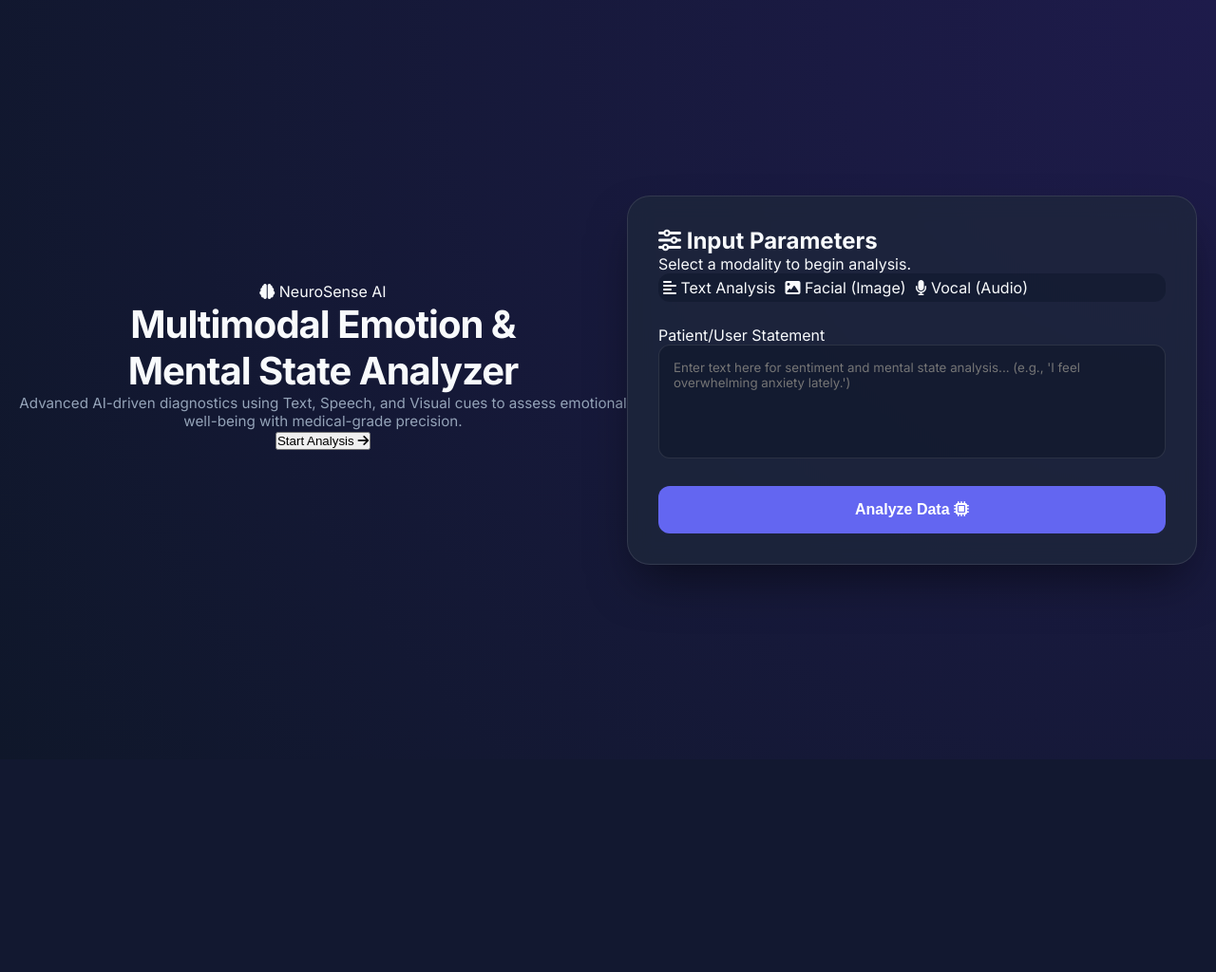
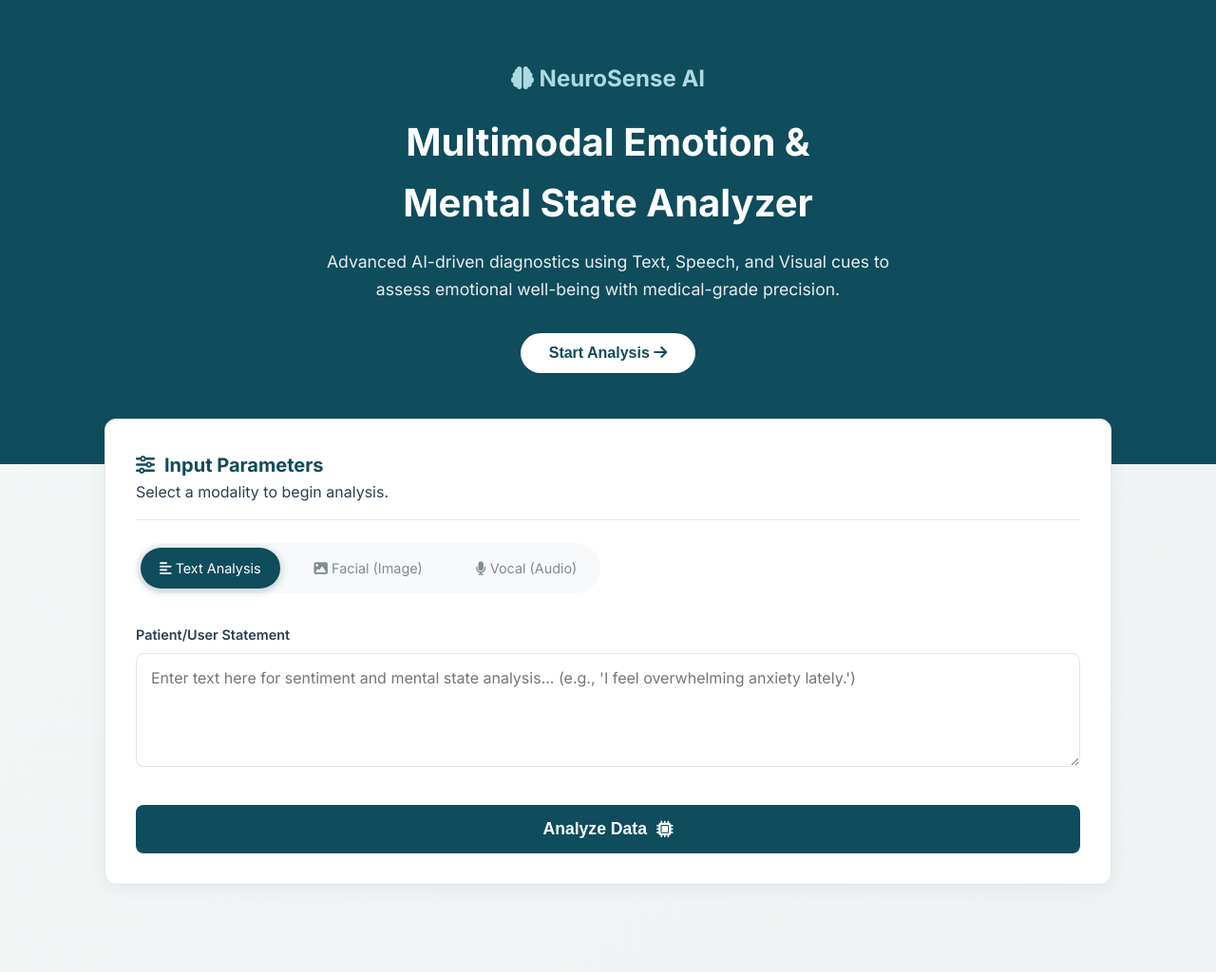
Before and after one commit to akshayac21/Multimodel-Emotion-Detection, a Flask app: page / in a window 1280 px wide. Shown: the whole page at 95% size. Before the commit the page ends 685 px from the top, so only its background shows below. Run offline with Flask 3, Linux system fonts and the light colour scheme; parts of the project's set-up code (start-up, migrations or seed data) failed here and were passed over.

Commit message:
Update style.css
change ui

```diff
--- a/static/css/style.css
+++ b/static/css/style.css
@@ -1,177 +1,396 @@
-/* --- Global Variables & Reset --- */
 :root {
-    --bg-dark: #0f172a;
-    --card-bg: rgba(30, 41, 59, 0.7);
-    --accent: #6366f1;
-    --accent-hover: #4f46e5;
-    --text-main: #f8fafc;
-    --text-muted: #94a3b8;
-    --glass-border: rgba(255, 255, 255, 0.1);
+    /* Medical / Tech Palette */
+    --primary: #0f4c5c;      /* Deep Teal */
+    --primary-light: #186a7e;
+    --accent: #e36414;       /* Alert Orange (used sparingly) */
+    --bg-body: #f4f7f6;      /* Clean Clinical Grey */
+    --bg-card: #ffffff;
+    --text-main: #2c3e50;
+    --text-muted: #7f8c8d;
+    --border: #e0e6ed;
+    --success: #27ae60;
+    --shadow: 0 4px 20px rgba(0, 0, 0, 0.05);
+    --radius: 12px;
 }
 
 * {
+    box-sizing: border-box;
     margin: 0;
     padding: 0;
-    box-sizing: border-box;
 }
 
 body {
     font-family: 'Inter', sans-serif;
-    background: radial-gradient(circle at top right, #1e1b4b, var(--bg-dark));
+    background-color: --bg-body;
+    background: linear-gradient(135deg, #f4f7f6 0%, #eef2f3 100%);
     color: var(--text-main);
-    min-height: 100vh;
+    line-height: 1.6;
+}
+
+/* 1️⃣ HERO SECTION */
+.hero-section {
+    background: var(--primary);
+    color: white;
+    padding: 4rem 2rem;
     display: flex;
     justify-content: center;
     align-items: center;
-    padding: 20px;
+    text-align: center;
+    position: relative;
+    overflow: hidden;
+    margin-bottom: -3rem; /* Overlap effect */
+    padding-bottom: 6rem;
 }
 
-.container {
-    width: 100%;
-    max-width: 600px;
+.hero-content {
+    max-width: 800px;
+    z-index: 2;
 }
 
-/* --- Header --- */
-header {
-    text-align: center;
-    margin-bottom: 30px;
+.logo-area {
+    font-size: 1.5rem;
+    font-weight: 700;
+    margin-bottom: 1rem;
+    color: #aed9e0;
 }
 
-header h1 {
+.hero-section h1 {
     font-size: 2.5rem;
-    font-weight: 800;
-    letter-spacing: -1px;
+    margin-bottom: 1rem;
+    font-weight: 700;
 }
 
-header .accent {
-    color: var(--accent);
+.hero-section p {
+    font-size: 1.1rem;
+    opacity: 0.9;
+    margin-bottom: 2rem;
+    max-width: 600px;
+    margin-left: auto;
+    margin-right: auto;
 }
 
-header p {
-    color: var(--text-muted);
-    font-size: 0.95rem;
+.cta-button {
+    background: white;
+    color: var(--primary);
+    border: none;
+    padding: 12px 30px;
+    border-radius: 50px;
+    font-size: 1rem;
+    font-weight: 600;
+    cursor: pointer;
+    transition: transform 0.2s;
 }
 
-/* --- Main Card (Glassmorphism) --- */
-.card {
-    background: var(--card-bg);
-    backdrop-filter: blur(12px);
-    -webkit-backdrop-filter: blur(12px);
-    border: 1px solid var(--glass-border);
-    border-radius: 24px;
-    padding: 32px;
-    box-shadow: 0 25px 50px -12px rgba(0, 0, 0, 0.5);
+.cta-button:hover {
+    transform: translateY(-2px);
+    box-shadow: 0 5px 15px rgba(0,0,0,0.2);
 }
 
-/* --- Tabs --- */
+/* 2️⃣ CONTAINER */
+.container {
+    max-width: 1100px;
+    margin: 0 auto;
+    padding: 0 20px 60px 20px;
+    position: relative;
+    z-index: 5;
+}
+
+.card {
+    background: var(--bg-card);
+    border-radius: var(--radius);
+    box-shadow: var(--shadow);
+    padding: 2rem;
+    margin-bottom: 2rem;
+    border: 1px solid var(--border);
+}
+
+.card-header {
+    margin-bottom: 1.5rem;
+    border-bottom: 1px solid var(--border);
+    padding-bottom: 1rem;
+}
+
+.card-header h2, .card-header h3 {
+    font-size: 1.25rem;
+    color: var(--primary);
+    display: flex;
+    align-items: center;
+    gap: 10px;
+}
+
+/* 3️⃣ TABS */
 .tabs {
     display: flex;
-    gap: 10px;
-    margin-bottom: 25px;
-    background: rgba(15, 23, 42, 0.5);
+    gap: 1rem;
+    margin-bottom: 2rem;
+    background: #f8f9fa;
     padding: 5px;
-    border-radius: 12px;
+    border-radius: 50px;
+    width: fit-content;
 }
 
-.tab-btn {
-    flex: 1;
-    padding: 10px;
-    border: none;
-    background: transparent;
+.tab {
+    padding: 10px 20px;
+    cursor: pointer;
+    border-radius: 40px;
+    font-weight: 500;
+    font-size: 0.9rem;
     color: var(--text-muted);
-    font-weight: 600;
-    cursor: pointer;
-    border-radius: 8px;
     transition: all 0.3s ease;
 }
 
-.tab-btn.active {
-    background: var(--accent);
-    color: white;
-    box-shadow: 0 4px 12px rgba(99, 102, 241, 0.3);
+.tab:hover {
+    color: var(--primary);
 }
 
-/* --- Inputs --- */
-.hidden { display: none; }
+.tab.active {
+    background: var(--primary);
+    color: white;
+    box-shadow: 0 2px 10px rgba(15, 76, 92, 0.3);
+}
+
+/* 4️⃣ INPUTS */
+.input-group label {
+    display: block;
+    margin-bottom: 0.5rem;
+    font-weight: 600;
+    font-size: 0.9rem;
+}
 
 textarea {
     width: 100%;
     height: 120px;
-    background: rgba(15, 23, 42, 0.6);
-    border: 1px solid var(--glass-border);
-    border-radius: 12px;
     padding: 15px;
-    color: white;
+    border: 1px solid var(--border);
+    border-radius: 8px;
     font-family: inherit;
-    resize: none;
-    outline: none;
-    transition: border-color 0.3s;
+    font-size: 1rem;
+    resize: vertical;
 }
 
 textarea:focus {
-    border-color: var(--accent);
+    outline: 2px solid var(--primary-light);
+    border-color: transparent;
 }
 
-/* Custom File Upload Design */
-.file-label {
+/* Drop Zone */
+.drop-zone {
+    width: 100%;
+    height: 150px;
+    padding: 25px;
+    display: flex;
+    align-items: center;
+    justify-content: center;
+    text-align: center;
+    border: 2px dashed var(--border);
+    border-radius: 10px;
     cursor: pointer;
-    display: block;
+    background: #fafbfc;
+    transition: border 0.3s;
+    position: relative;
 }
 
-#file-field { display: none; }
-
-.upload-design {
-    border: 2px dashed var(--glass-border);
-    border-radius: 12px;
-    padding: 40px 20px;
-    text-align: center;
-    transition: all 0.3s;
+.drop-zone:hover {
+    border-color: var(--primary);
+    background: #f0f4f5;
 }
 
-.upload-design:hover {
-    border-color: var(--accent);
-    background: rgba(99, 102, 241, 0.05);
+.drop-zone__input {
+    display: none;
 }
 
-.upload-design i {
-    font-size: 2.5rem;
-    color: var(--accent);
-    margin-bottom: 15px;
+.drop-zone__prompt {
+    color: var(--text-muted);
+    font-size: 1rem;
 }
 
-/* --- Button --- */
+.drop-zone__prompt i {
+    font-size: 2rem;
+    margin-bottom: 10px;
+    color: var(--primary-light);
+}
+
+/* Previews */
+#preview-container {
+    margin-top: 15px;
+    padding: 15px;
+    background: #f8f9fa;
+    border-radius: 8px;
+    text-align: center;
+}
+
+#image-preview {
+    max-height: 200px;
+    max-width: 100%;
+    border-radius: 6px;
+    box-shadow: 0 2px 5px rgba(0,0,0,0.1);
+}
+
+audio {
+    width: 100%;
+    margin-top: 10px;
+}
+
+/* Submit Button */
 .submit-btn {
     width: 100%;
-    margin-top: 25px;
-    padding: 16px;
-    background: var(--accent);
+    margin-top: 2rem;
+    padding: 15px;
+    background: var(--primary);
     color: white;
     border: none;
-    border-radius: 12px;
-    font-weight: 700;
-    font-size: 1rem;
+    border-radius: 8px;
+    font-size: 1.1rem;
+    font-weight: 600;
     cursor: pointer;
+    display: flex;
+    justify-content: center;
+    align-items: center;
+    gap: 10px;
     transition: background 0.3s;
 }
 
 .submit-btn:hover {
-    background: var(--accent-hover);
+    background: var(--primary-light);
 }
 
-/* --- Loading Spinner --- */
-#loading {
-    margin-top: 20px;
+.submit-btn:disabled {
+    background: #ccc;
+    cursor: not-allowed;
+}
+
+/* 5️⃣ RESULTS GRID */
+.results-grid {
+    display: grid;
+    grid-template-columns: 1fr 1fr;
+    gap: 1.5rem;
+}
+
+.result-card {
+    margin-bottom: 0;
+    display: flex;
+    flex-direction: column;
+}
+
+.highlight-card {
+    grid-column: span 2; /* Summary takes full width on mobile/tablet */
+    border-left: 5px solid var(--primary);
+}
+
+.stat-grid {
+    display: grid;
+    grid-template-columns: 1fr 1fr;
+    gap: 20px;
+    margin-bottom: 20px;
+}
+
+.stat-item {
+    background: #f8f9fa;
+    padding: 15px;
+    border-radius: 8px;
     text-align: center;
+}
+
+.stat-label {
+    display: block;
+    font-size: 0.85rem;
+    color: var(--text-muted);
+    text-transform: uppercase;
+    letter-spacing: 0.5px;
+}
+
+.stat-value {
+    display: block;
+    font-size: 1.8rem;
+    font-weight: 700;
+    color: var(--text-main);
+}
+
+.text-primary { color: var(--primary); }
+
+/* Mental Health Bar */
+.mh-box {
+    margin-top: 10px;
+}
+
+.mh-header {
+    display: flex;
+    justify-content: space-between;
+    margin-bottom: 8px;
+    font-weight: 600;
+}
+
+.progress-bar-bg {
+    height: 10px;
+    background: #eee;
+    border-radius: 5px;
+    overflow: hidden;
+    margin-bottom: 5px;
+}
+
+.progress-bar-fill {
+    height: 100%;
+    background: linear-gradient(90deg, var(--success), var(--primary));
+    transition: width 1s ease-out;
+}
+
+.badge {
+    padding: 2px 8px;
+    border-radius: 4px;
+    font-size: 0.8rem;
+    background: #eee;
+}
+.badge-warning { background: #ffeeba; color: #856404; }
+.badge-success { background: #d4edda; color: #155724; }
+
+.plot-image {
+    width: 100%;
+    height: auto;
+    border-radius: 8px;
+    border: 1px solid #eee;
+}
+
+.text-read-only {
+    font-style: italic;
+    color: var(--text-muted);
+    background: #f9f9f9;
+    padding: 1rem;
+    border-radius: 8px;
+    border-left: 3px solid #ccc;
+}
+
+.file-recap {
+    display: flex;
+    flex-direction: column;
+    align-items: center;
+    padding: 1rem;
+    color: var(--text-muted);
+}
+.file-recap i { font-size: 2rem; margin-bottom: 0.5rem; }
+
+/* 6️⃣ UTILS & LOADER */
+.hidden { display: none !important; }
+
+.loader-overlay {
+    position: absolute;
+    top: 0; left: 0; right: 0; bottom: 0;
+    background: rgba(255, 255, 255, 0.9);
+    display: flex;
+    flex-direction: column;
+    justify-content: center;
+    align-items: center;
+    z-index: 10;
+    border-radius: var(--radius);
 }
 
 .spinner {
     width: 40px;
     height: 40px;
-    border: 4px solid rgba(255, 255, 255, 0.1);
-    border-top: 4px solid var(--accent);
+    border: 4px solid #f3f3f3;
+    border-top: 4px solid var(--primary);
     border-radius: 50%;
-    margin: 0 auto 10px;
     animation: spin 1s linear infinite;
+    margin-bottom: 1rem;
 }
 
 @keyframes spin {
```
Also changed, not shown: other parts of static/css/style.css (+60 -43 lines).
